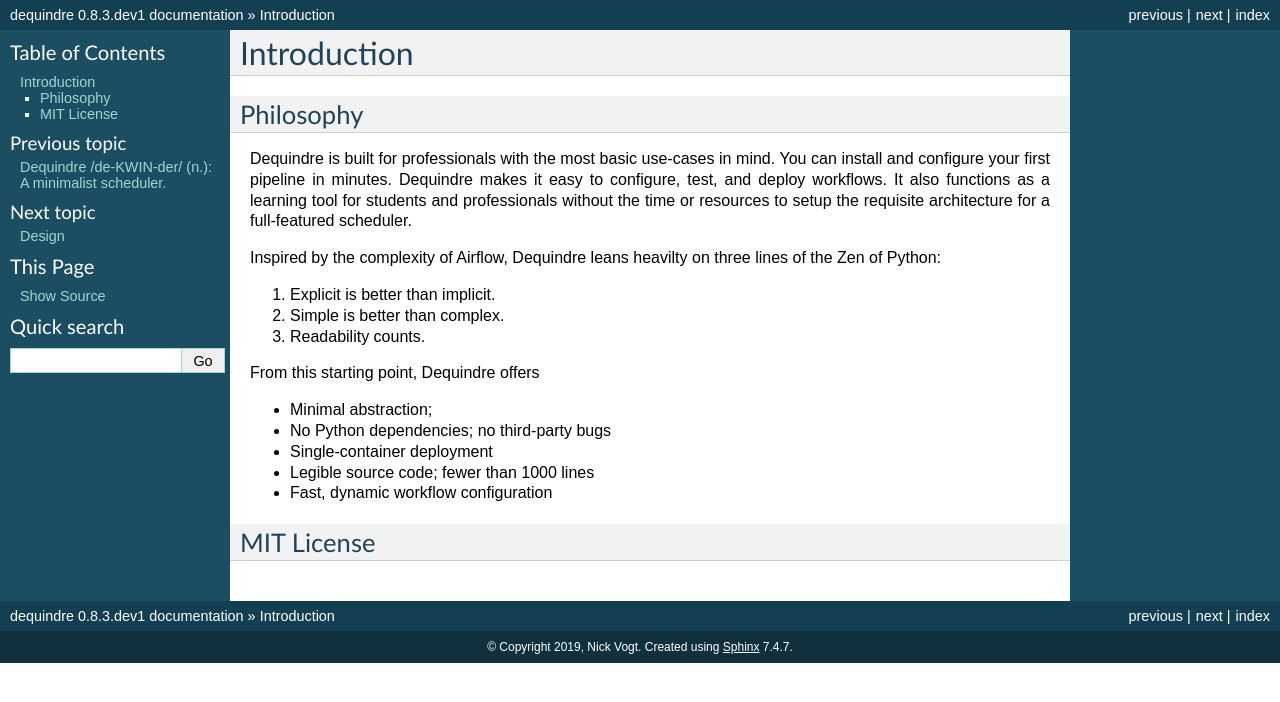
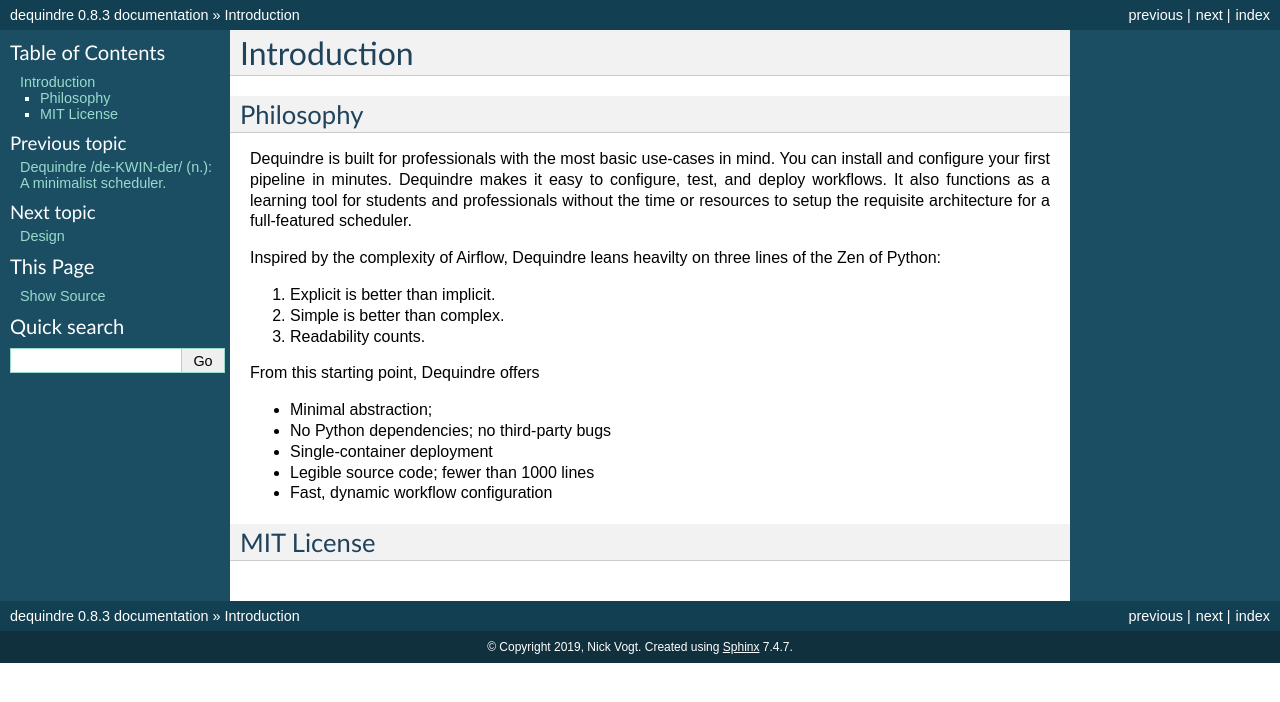
Before and after one commit to vogt4nick/dequindre, a Sphinx documentation site: the page built from docs/source/user-guide/intro.md, in a window 1280 px wide. Shown: the top 702 px of the page. Built offline with Sphinx 7.4.7, drawn with Linux system fonts in a browser that asks for light colours.

Commit message:
Bump version: 0.8.3.dev1 → 0.8.3

```diff
--- a/dequindre/__init__.py
+++ b/dequindre/__init__.py
@@ -15,7 +15,7 @@
 from subprocess import check_output, CalledProcessError
 
 
-__version__ = '0.8.3.dev1'
+__version__ = '0.8.3'
 
 
 class CyclicGraphError(Exception):
--- a/docs/source/conf.py
+++ b/docs/source/conf.py
@@ -26,7 +26,7 @@
 # The short X.Y version
 version = ''
 # The full version, including alpha/beta/rc tags
-release = '0.8.3.dev1'
+release = '0.8.3'
 
 
 # -- General configuration ---------------------------------------------------
```
Also changed, not shown: .bumpversion.cfg.
